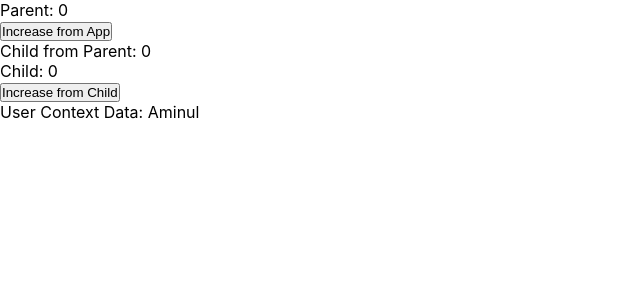
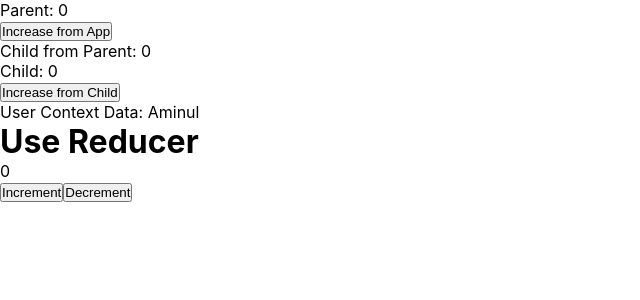
Before and after one commit to bablukpik/youtube-tutorial-react-basic, a React (Create React App) app: page /use-reducer in a window 1280 px wide. Shown: the top 300 px of the page, without its empty margins (0-640 px from the left). Built offline with nearby package versions, Linux system fonts and the light colour scheme; the HTML template or start-up script is replaced by a standard one.

Commit message:
main: useReducer tutorial source code

```diff
--- a/src/components/AppRoutes/index.tsx
+++ b/src/components/AppRoutes/index.tsx
@@ -5,6 +5,7 @@ import PropsStateExample3 from "../pages/PropsStateExample3";
 import PropsStateExample from "../pages/PropsStateExample";
 import UseEffect from "../pages/hooks/UseEffect";
 import UseContextProvider from "../pages/hooks/UseContext";
+import UseReducer from "../pages/hooks/UseReducer";
 
 export default function AppRoutes() {
   return (
@@ -16,6 +17,7 @@ export default function AppRoutes() {
         <Route path="/props-state-example3" element={<PropsStateExample3 />} />
         <Route path="/use-effect" element={<UseEffect />} />
         <Route path="/use-context" element={<UseContextProvider />} />
+        <Route path="/use-reducer" element={<UseReducer />} />
       </Routes>
     </>
   );
--- a/src/components/pages/Home/index.tsx
+++ b/src/components/pages/Home/index.tsx
@@ -20,6 +20,9 @@ function Home() {
         <li>
           <Link to="use-context">Use Context Hook</Link>
         </li>
+        <li>
+          <Link to="use-reducer">Use Reducer Hook</Link>
+        </li>
       </ul>
     </>
   );
--- a/src/components/pages/hooks/UseContext/index.tsx
+++ b/src/components/pages/hooks/UseContext/index.tsx
@@ -13,6 +13,7 @@ interface Props {
 
 // Provider context which contains shareable context data
 export default function UseContextProvider({ children }:Props) {
+  // this is just an example but we need to update user's value with component's dynamic value
   user.name = "Aminul";
   user.email = "aminul@gmail.com";
   return <UserContext.Provider value={user}>{children}</UserContext.Provider>;
--- /dev/null
+++ b/src/components/pages/hooks/UseReducer/index.tsx
@@ -0,0 +1,33 @@
+import React, { useReducer } from "react";
+
+interface State {
+  count: number;
+}
+
+interface Action {
+  type: "increment" | "decrement";
+}
+
+const initialState: State = { count: 0 };
+
+function reducer(state: State = initialState, action: Action) {
+  if (action.type === "increment") {
+    return { count: state.count + 1 };
+  }
+  if (action.type === "decrement") {
+    return { count: state.count - 1 };
+  }
+  return state;
+}
+
+export default function UseReducer() {
+  const [state, dispatch] = useReducer(reducer, initialState);
+  return (
+    <>
+      <h1>Use Reducer</h1>
+      <p>{state.count}</p>
+      <button onClick={() => dispatch({ type: "increment" })}>Increment</button>
+      <button onClick={() => dispatch({ type: "decrement" })}>Decrement</button>
+    </>
+  );
+}
```
